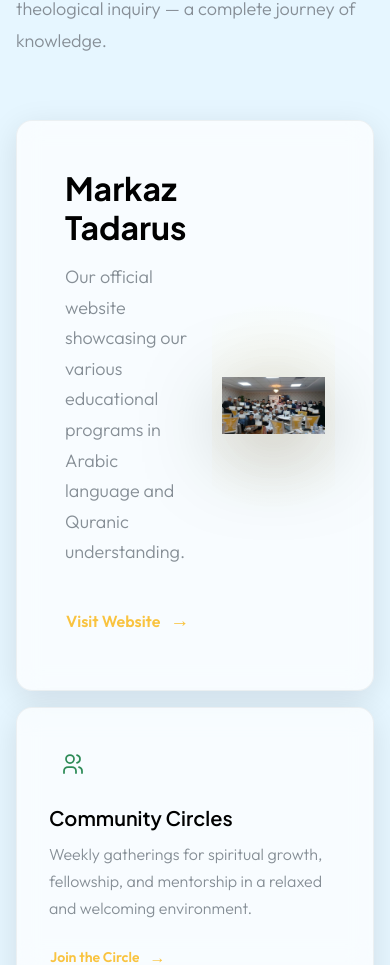
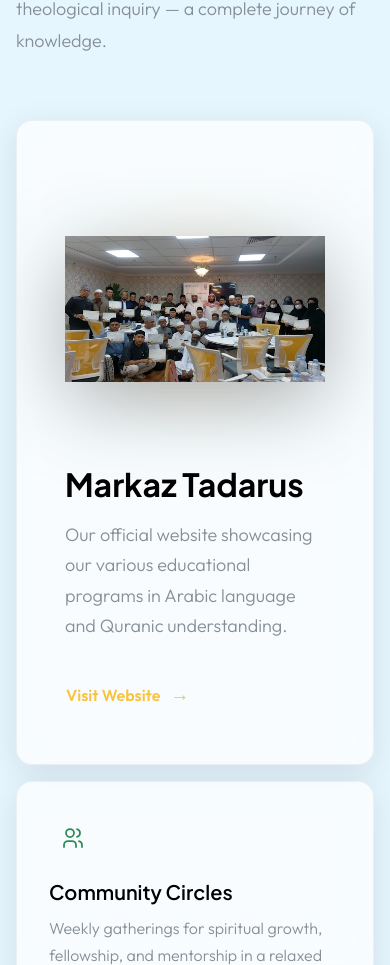
Before and after one commit to Archaick/hijaz, a Next.js app: page /en in a window 390 px wide. Shown: the part 2760-3725 px from the top of the page. Built offline with nearby package versions, Linux system fonts and the light colour scheme.

Commit message:
fix mobile mode image  display

```diff
--- a/components/Programs.jsx
+++ b/components/Programs.jsx
@@ -1,5 +1,5 @@
 'use client';
-import { Container, Grid, Box, Text, Title, Button, Badge } from '@mantine/core';
+import { Container, Grid, Box, Flex, Text, Title, Button, Badge } from '@mantine/core';
 import {
   IconBook2, IconUsers, IconDeviceLaptop, IconWorldPin,
 } from '@tabler/icons-react';
@@ -52,19 +52,21 @@
                 borderRadius: 'var(--radius-lg)',
                 background: 'light-dark(rgba(255,255,255,0.7), rgba(17,32,53,0.6))',
                 border: '1px solid light-dark(rgba(0,0,0,0.05), rgba(255,255,255,0.05))',
-                display: 'flex',
-                flexDirection: 'row',
-                alignItems: 'center',
-                gap: '2rem',
                 boxShadow: '0 8px 32px rgba(0,7,23,0.1)',
                 textDecoration: 'none',
                 color: 'inherit',
                 overflow: 'hidden',
                 position: 'relative',
-                backdropFilter: 'blur(12px)'
+                backdropFilter: 'blur(12px)',
+                display: 'block'
               }}
             >
-              <Box style={{ flex: 1, zIndex: 1 }}>
+              <Flex
+                direction={{ base: 'column-reverse', md: 'row' }}
+                align="center"
+                gap={{ base: '1rem', md: '3rem' }}
+              >
+                <Box style={{ flex: 1, zIndex: 1, width: '100%' }}>
                   <Title
                     order={3}
                     mb="md"
@@ -100,14 +102,13 @@
                 <Box
                   style={{
                     flex: 1,
-                  height: '100%',
+                    width: '100%',
                     minHeight: 280,
                     position: 'relative',
                     display: 'flex',
                     alignItems: 'center',
                     justifyContent: 'center',
                   }}
-                display={{ base: 'none', md: 'flex' }}
                 >
                   <Box
                     style={{
@@ -124,13 +125,14 @@
                     style={{
                       position: 'relative',
                       zIndex: 1,
-                    maxWidth: '100%',
+                      width: '100%',
                       maxHeight: '320px',
                       objectFit: 'contain',
-                    filter: 'drop-shadow(0 20px 40px rgba(0,0,0,0.25))'
+                      filter: 'drop-shadow(0 20px 40px rgba(0,0,0,0.3))'
                     }}
                   />
                 </Box>
+              </Flex>
             </Box>
           </Grid.Col>
 
```
Lines whose indentation alone changed are shown as unchanged.
